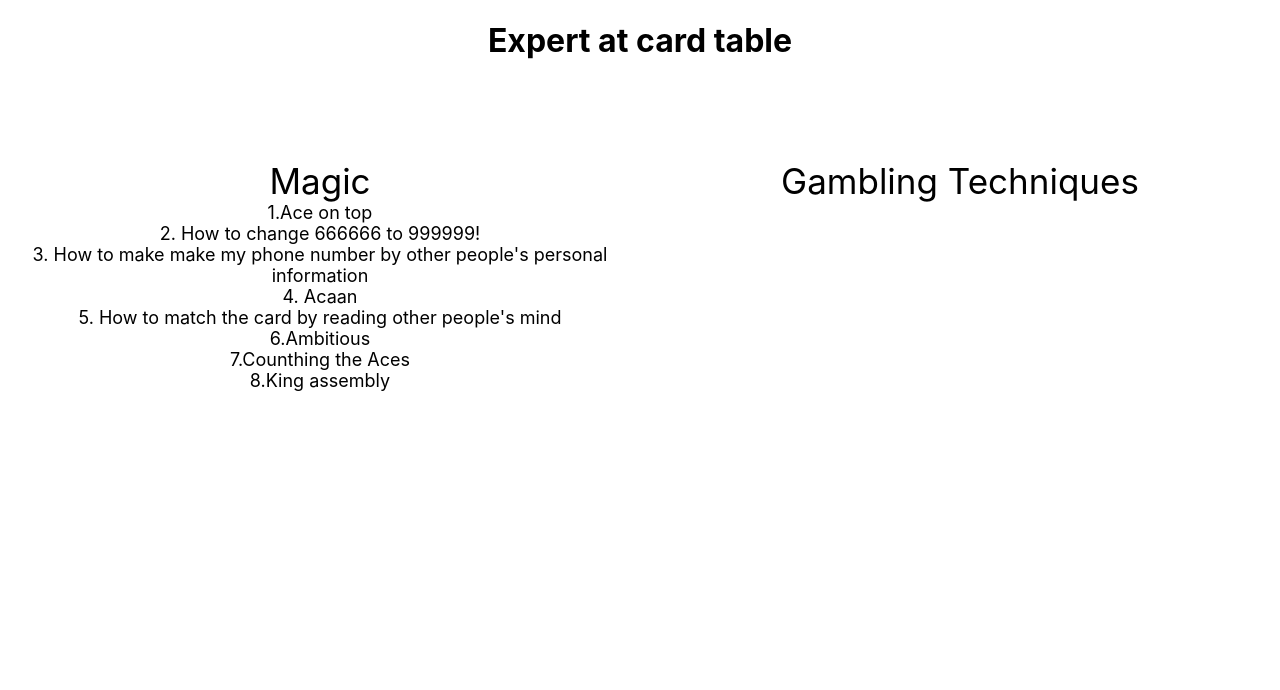
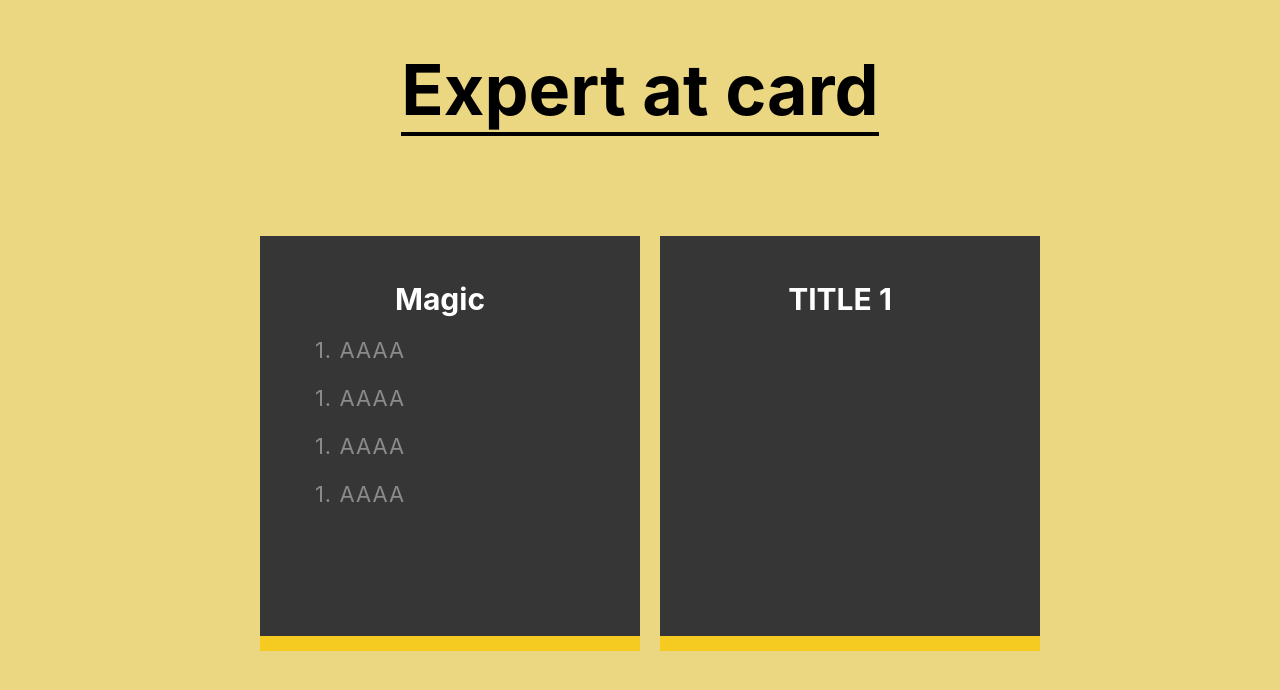
Before and after one commit to AidenLee123/cardistry, a React (Create React App) app: page /main in a window 1280 px wide. Shown: the top 690 px of the page. Built offline with nearby package versions, Linux system fonts and the light colour scheme.

Commit message:
[Backend] Release 1.6.4

```diff
--- a/package.json
+++ b/package.json
@@ -36,5 +36,9 @@
       "last 1 firefox version",
       "last 1 safari version"
     ]
+  },
+  "devDependencies": {
+    "node-sass": "^8.0.0",
+    "sass": "^1.56.1"
   }
 }
--- a/src/MainPage/index.js
+++ b/src/MainPage/index.js
@@ -1,67 +1,59 @@
 import styled from "styled-components";
 import React, { useState } from "react";
+import "./index.scss";
+import Card from "./card.png";
 
 const Wrapper = styled.div`
-  background-color: white;
+  background-color: #ebd681;
   height: 100vh;
-  display:flex;
-  flex-direction:column;
-  align-items:center;
-  `
-  const Title = styled.h1`
-font size: 100px;
-color:Black;
-margin-bottom:100px;
-`
-
-const MiddleWrapper = styled.div`
-width: 100%;
-display:flex;
-flex-direction: row;
+  display: flex;
+  flex-direction: column;
+  align-items: center;
+`;
+const Title = styled.h1`
+  font-size: 70px;
+  color: Black;
+  margin-bottom: 100px;
+  border-bottom: 4px solid black;
 `;
 
-const LeftWrapper = styled.div`
-width: 50%;
-text-align:center;
+const MagicTitle = styled.div`
+  width: 200px;
+  font-size: 30px;
+  font-weight: bold;
+  margin-top: 45px;
+  margin-left: 80px;
+  /* text-align: center; */
+  color: white;
 `;
-const MagicTitle=styled.div`
-font-size: 35px;
+
+const ListText = styled.p`
+  width: 200px;
+  text-align: center;
+  margin-top: 20px;
+  font-size: 22px;
+  color: #8a8a8a;
+  letter-spacing: 1px;
 `;
-const Text = styled.div`
-font-size: 18px;
-`;
-const RightWrapper = styled.div`
-width: 50%;
-text-align:center;
-`;
-const GamblingtechniquesTitle = styled.div`
-font-size:35px;
-`;
+
 function MainPage() {
-  return <Wrapper>
-          <Title>Expert at card table</Title>
-          <MiddleWrapper>
-          <LeftWrapper>
-            <MagicTitle>Magic</MagicTitle>
-
-            <Text>1.Ace on top</Text>
-            <Text>2. How to change 666666 to 999999!</Text>
-            <Text>3. How to make make my phone number by other people's personal information</Text>
-            <Text>4. Acaan</Text>
-            <Text>5. How to match the card by reading other people's mind</Text>
-            <Text>6.Ambitious</Text>
-            <Text>7.Counthing the Aces</Text>
-            <Text>8.King assembly</Text>
-
-            </LeftWrapper>
-
-          <RightWrapper>
-          <GamblingtechniquesTitle>Gambling Techniques</GamblingtechniquesTitle>
-          </RightWrapper>
-
-          </MiddleWrapper>
-
-          </Wrapper>;
+  return (
+    <Wrapper>
+      <Title>Expert at card</Title>
+      <div class="threeholder">
+        <div class="threeone">
+          <MagicTitle className="title">Magic</MagicTitle>
+          <ListText>1. AAAA</ListText>
+          <ListText>1. AAAA</ListText>
+          <ListText>1. AAAA</ListText>
+          <ListText>1. AAAA</ListText>
+        </div>
+        <div class="threeone">
+          <MagicTitle className="title">TITLE 1</MagicTitle>
+        </div>
+      </div>
+    </Wrapper>
+  );
 }
 
 export default MainPage;
--- /dev/null
+++ b/src/MainPage/index.scss
@@ -0,0 +1,26 @@
+.threeholder {
+  display: flex;
+  flex-direction: row;
+  margin-top: 0px;
+  width: 800px;
+  height: 400px;
+  margin-left: auto;
+  margin-right: auto;
+}
+.threeone {
+  width: 50%;
+  height: 100%;
+  margin-left: 20px;
+  background: #363636;
+  border-bottom: 15px solid #f5cb22;
+  text-align: center;
+  transition: all 0.25s;
+}
+
+.threeone:hover {
+  background: #f5cb22;
+}
+
+.threeone:hover .title {
+  color: black;
+}
```
Also changed, not shown: src/MainPage/card.png (added), 1 other file (tests, documents, lock files or other folders).
